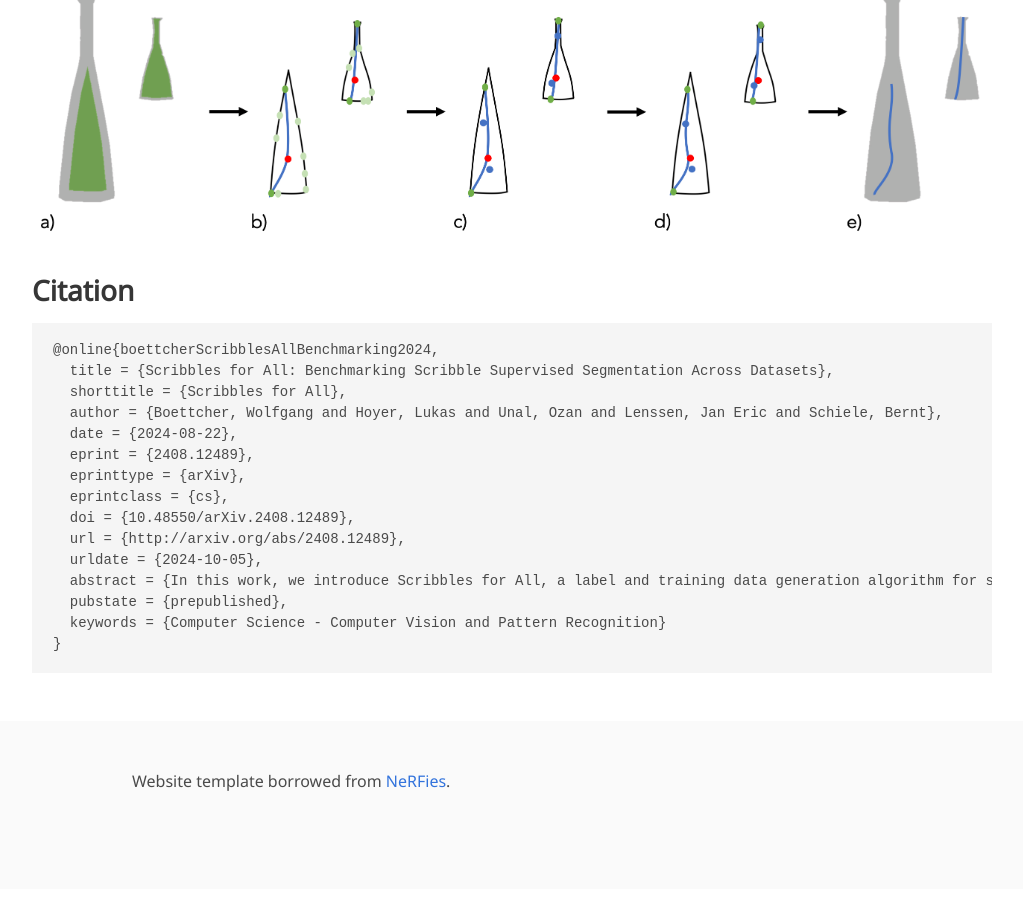
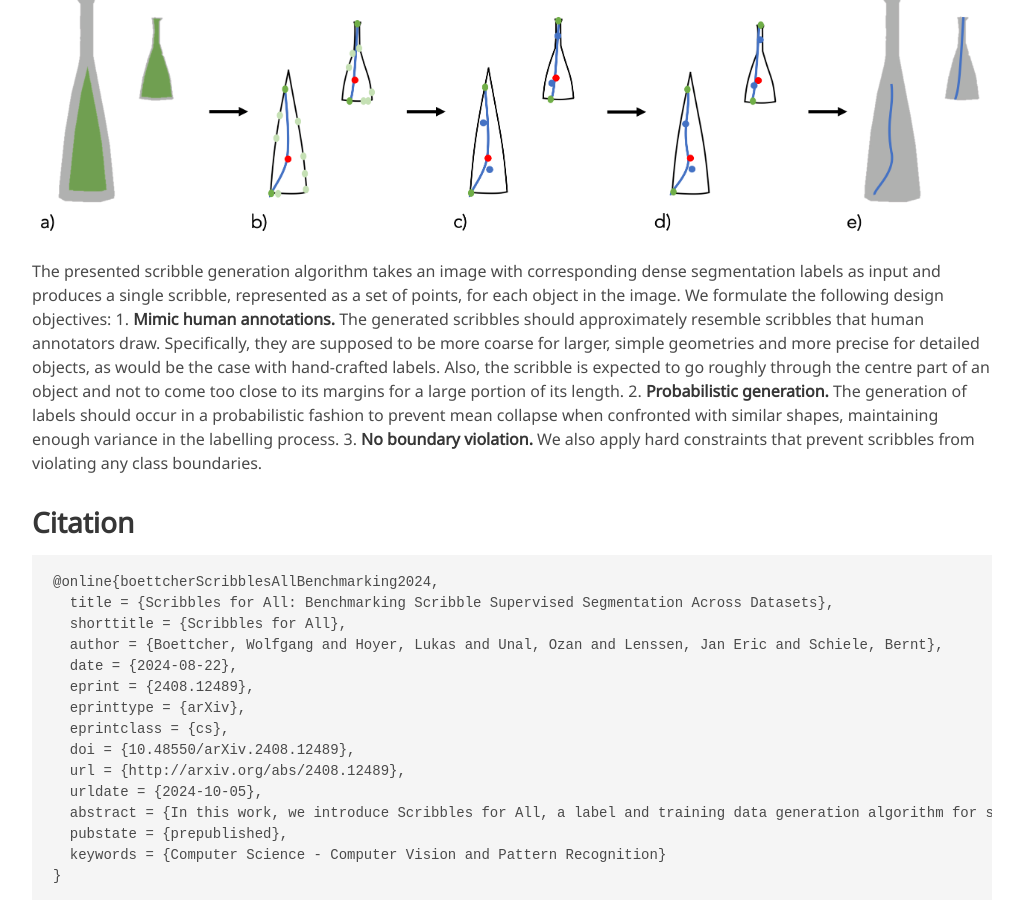
Before and after one commit to wbkit/Scribbles4All, a Jekyll site: the page built from index.md, in a window 1280 px wide and 900 px high, scrolled down 2490 px. Shown: the whole window, without its empty margins (128-1151 px from the left). Built offline with Jekyll 4.4.1, drawn with Linux system fonts in a browser that asks for light colours; some web fonts are replaced.

Commit message:
Added design principles

```diff
--- a/index.md
+++ b/index.md
@@ -85,6 +85,19 @@ and establishes meaningful benchmarks for more sophisticated weakly supervised s
 ## How are the datasets generated?
 ![Main algorithm steps](./static/image/ScribbleGen3.png)
 
+The presented scribble generation algorithm takes an image with corresponding dense segmentation
+labels as input and produces a single scribble, represented as a set of points, for each object in the
+image. We formulate the following design objectives:
+    1. **Mimic human annotations.** The generated scribbles should approximately resemble scribbles
+that human annotators draw. Specifically, they are supposed to be more coarse for larger, simple
+geometries and more precise for detailed objects, as would be the case with hand-crafted labels.
+Also, the scribble is expected to go roughly through the centre part of an object and not to come
+too close to its margins for a large portion of its length.
+    2. **Probabilistic generation.** The generation of labels should occur in a probabilistic fashion to
+prevent mean collapse when confronted with similar shapes, maintaining enough variance in the
+labelling process.
+    3. **No boundary violation.** We also apply hard constraints that prevent scribbles from violating
+any class boundaries.
 
 
 ## Citation
```
